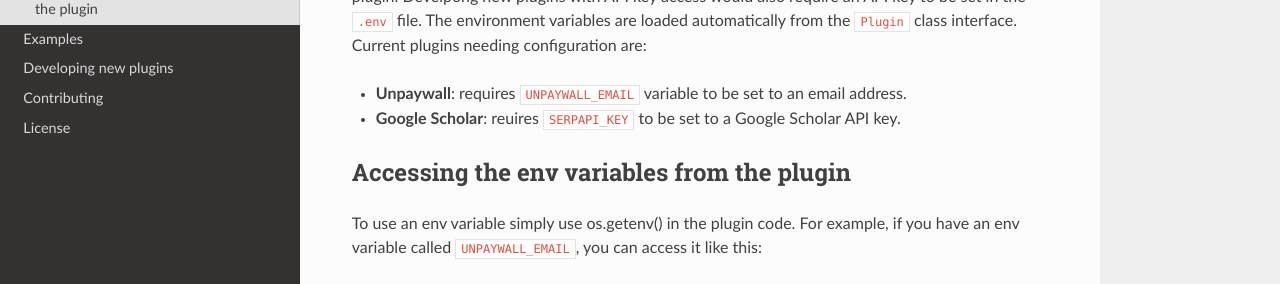
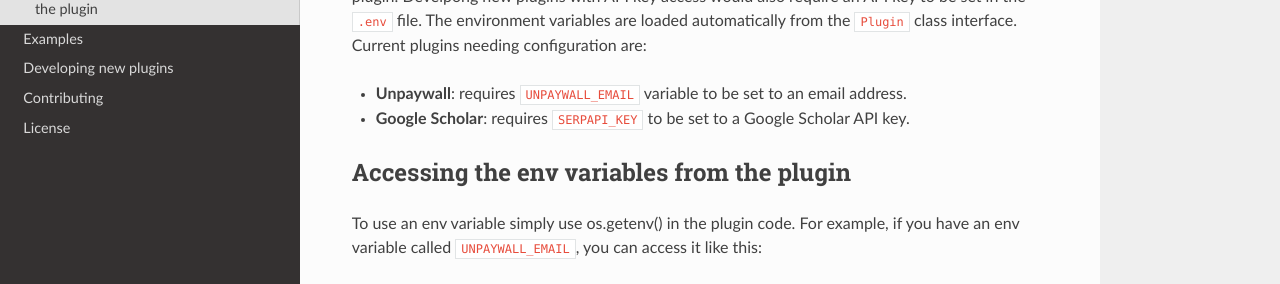
Before and after one commit to escience-tmsr/doi-downloader, an MkDocs documentation site: the page built from docs/configuration.md, in a window 1280 px wide. Shown: the part 249-533 px from the top of the page. Built offline with MkDocs 1.6.1, drawn with Linux system fonts in a browser that asks for light colours; nearby versions of some CDN libraries.

```diff
--- a/docs/configuration.md
+++ b/docs/configuration.md
@@ -5,7 +5,7 @@
 an API key to be set in the `.env` file. The environment variables are loaded automatically from the `Plugin` class interface. Current plugins needing configuration are:
 
 - **Unpaywall**: requires `UNPAYWALL_EMAIL` variable to be set to an email address.
-- **Google Scholar**: reuires `SERPAPI_KEY` to be set to a Google Scholar API key.
+- **Google Scholar**: requires `SERPAPI_KEY` to be set to a Google Scholar API key.
 
 ## Accessing the env variables from the plugin
 
```
